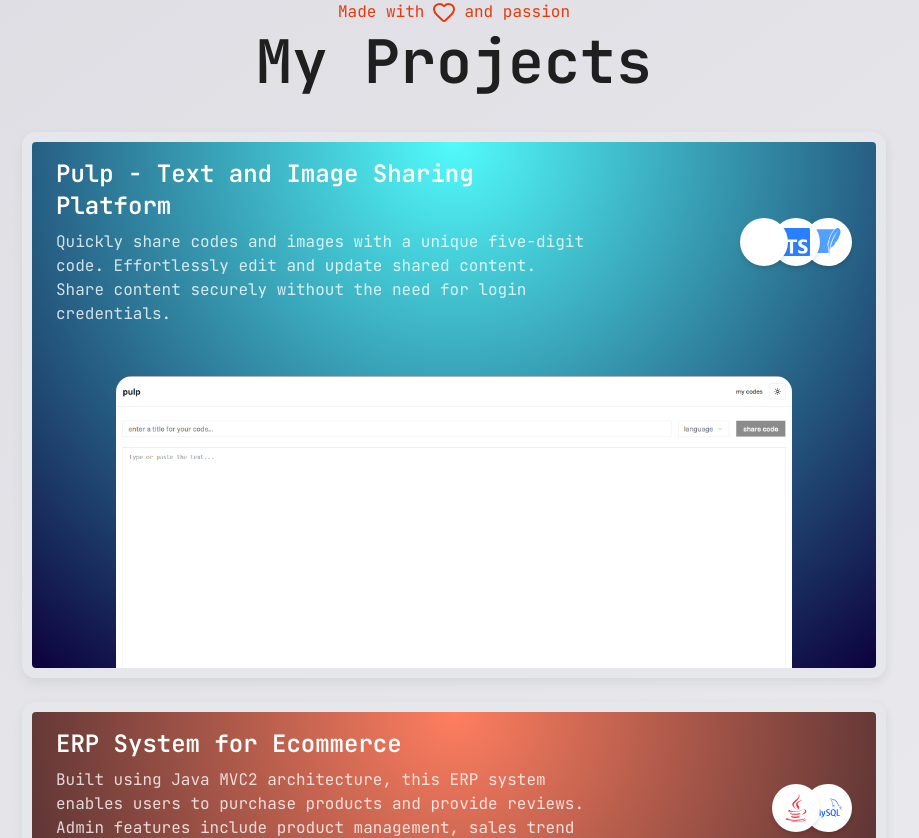
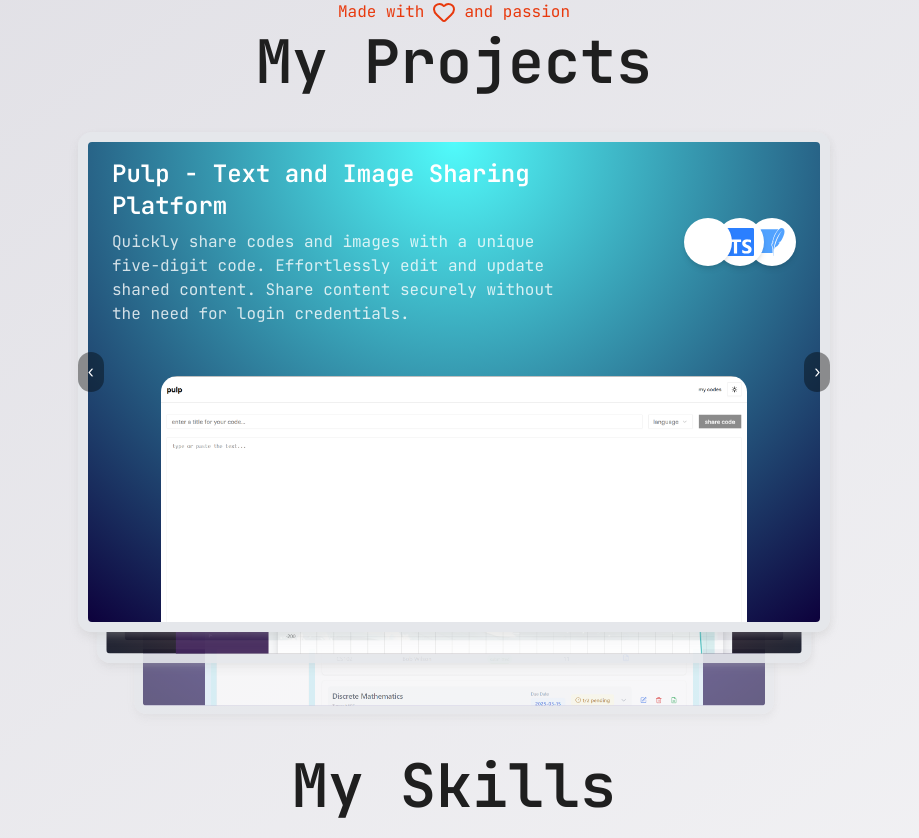
Before and after one commit to bhavik8455/Bhavik-website, a Next.js app: page / in a window 1280 px wide. Shown: the part 800-1638 px from the top of the page, without its empty margins (186-1105 px from the left). Built offline with nearby package versions, Linux system fonts and the light colour scheme; a web font is replaced by a local one.

Commit message:
feat: update project details and add new project evaluation system; modify resume and add task creation wizard image
Co-authored-by: Copilot <copilot@github.com>

```diff
--- a/components/navPages/Projects.tsx
+++ b/components/navPages/Projects.tsx
@@ -52,10 +52,11 @@ const projects = [
     live: "https://piratex-sfit.vercel.app/",
   },
   {
-    title: "Assignment Submission System",
-    description: "A comprehensive system developed for SFIT College faculty to manage assignments, submissions, and grading. Features include real-time submission tracking, automated grading workflows, and planned integration with College ERP.",
+    title: "EvalEase: Automated OBE Evaluation System — Next.js, Supabase (PostgreSQL) 2026",
+    description:
+      "Automated OBE evaluation platform built with Next.js and Supabase (Postgres) to calculate CO/LO attainment and generate academic reports. Features role-based access (Google OAuth) and async export/reporting pipelines.",
     thumbnail: "/AssignmentEvaluationSystem.png",
-    techStack: ["next", "sqlite"],
+    techStack: ["next", "postgres"],
     gradient: "#64e, rgb(13, 1, 60)",
     github: "https://github.com/Viraj2722/AssessEase.git",
     live: "",
@@ -64,6 +65,7 @@ const projects = [
 
 export function Projects() {
   const [selectedProject, setSelectedProject] = useState<any>(null);
+  const [activeIndex, setActiveIndex] = useState<number>(0);
 
   return (
     <div id="projects" className={`  ${jetbrainsMono.className} flex flex-col gap-10 items-center justify-center px-4 pb-20 w-full max-w-4xl`}>
@@ -71,22 +73,67 @@ export function Projects() {
       <div className="flex flex-col items-center justify-center gap-2">
         <p className="flex gap-2 text-[#e8390d]">
           Made with <Heart />
-         and passion
+          and passion
         </p>
         <h1 className="text-4xl md:text-6xl text-center font-bold">
           My Projects
         </h1>
       </div>
 
-      {/* Cards */}
-      <div className={`${jetbrainsMono.className} flex flex-col gap-6 w-full `}>
-        {projects.map((project, index) => (
-          <ProjectCard
-            key={index}
-            {...project}
-            onClick={() => setSelectedProject(project)}
-          />
-        ))}
+      {/* Stacked Cards Container */}
+      <div className={`${jetbrainsMono.className} w-full flex items-center justify-center`}>
+        <div
+          className="relative w-full max-w-3xl h-[420px] sm:h-[480px]"
+          onMouseEnter={() => setActiveIndex((i) => (i + 1) % projects.length)}
+        >
+          {projects.map((project, index) => {
+            // normalized distance from active card (0 = top)
+            const diff = (index - activeIndex + projects.length) % projects.length;
+
+            // Map diff to visual styles
+            let classes = "absolute left-0 top-0 w-full transition-all duration-500 ease-in-out";
+            let accessibility = {} as any;
+
+            if (diff === 0) {
+              classes += " z-50 translate-y-0 scale-100 opacity-100";
+              accessibility = { "aria-hidden": false };
+            } else if (diff === 1) {
+              classes += " z-40 translate-y-6 scale-95 opacity-90";
+              accessibility = { "aria-hidden": true };
+            } else if (diff === 2) {
+              classes += " z-30 translate-y-12 scale-90 opacity-80";
+              accessibility = { "aria-hidden": true };
+            } else {
+              classes += " z-10 translate-y-16 scale-85 opacity-60 hidden sm:block";
+              accessibility = { "aria-hidden": true };
+            }
+
+            return (
+              <div key={index} className={classes} {...accessibility}>
+                <div className="px-2" onClick={() => setSelectedProject(project)}>
+                  <ProjectCard {...project} />
+                </div>
+              </div>
+            );
+          })}
+
+          {/* Controls */}
+          <button
+            aria-label="Prev project"
+            onClick={() => setActiveIndex((i) => (i - 1 + projects.length) % projects.length)}
+            className="absolute left-2 top-1/2 -translate-y-1/2 bg-black/40 hover:bg-black/60 text-white rounded-full p-2 z-60"
+          >
+            ‹
+          </button>
+
+          <button
+            aria-label="Next project"
+            onClick={() => setActiveIndex((i) => (i + 1) % projects.length)}
+            className="absolute right-2 top-1/2 -translate-y-1/2 bg-black/40 hover:bg-black/60 text-white rounded-full p-2 z-60"
+          >
+            ›
+          </button>
+        </div>
       </div>
 
       {/* Modal */}
```
Also changed, not shown: public/task-creation-wizard.png (added), 1 other file (tests, documents, lock files or other folders).
